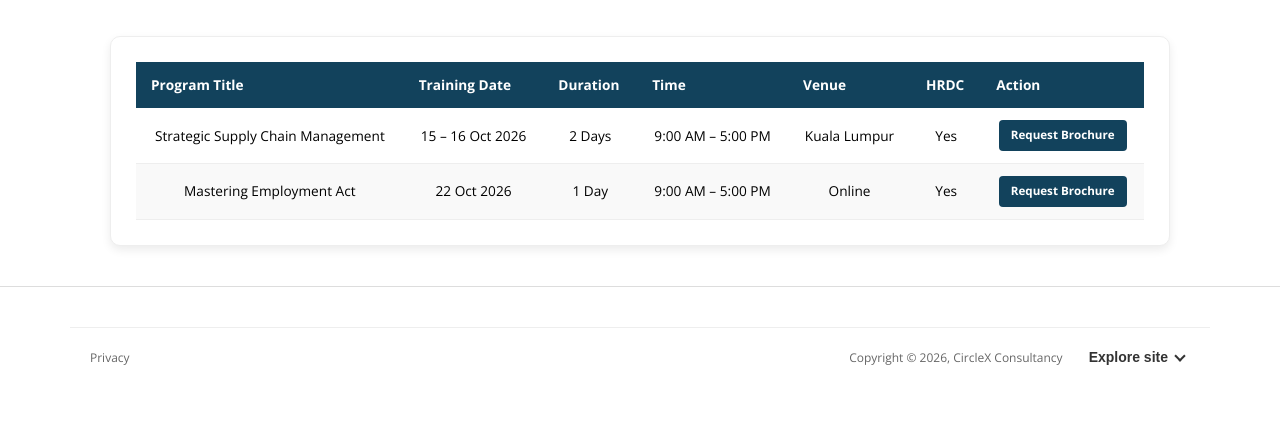
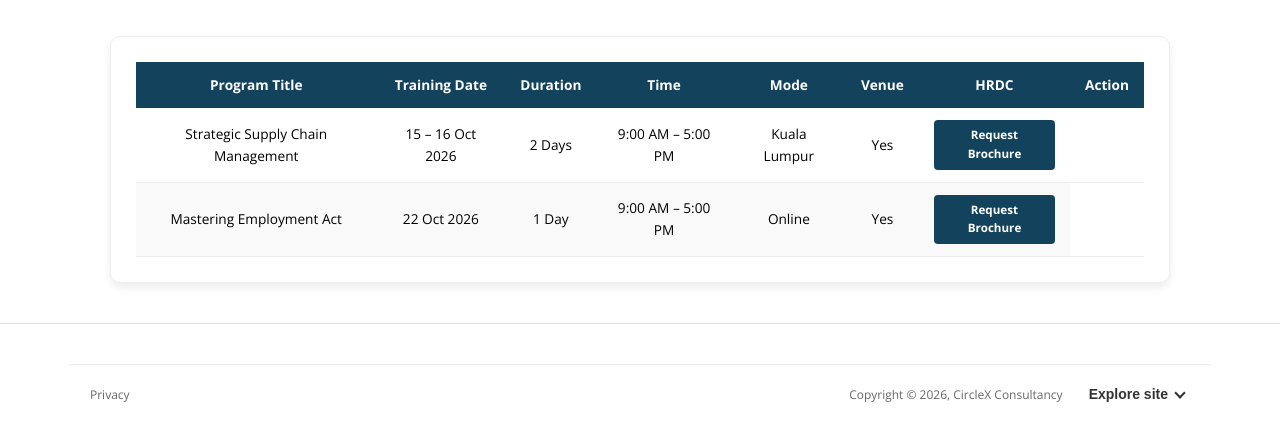
Before and after one commit to kiaarjen27/cxcons, a Jekyll site: the page built from public-training.html, in a window 1280 px wide, cut to the strip 487-911 px from the top of the page. Built offline with Jekyll 4.4.1, drawn with Linux system fonts in a browser that asks for light colours.

Commit message:
Update public-training.html

```diff
--- a/public-training.html
+++ b/public-training.html
@@ -15,11 +15,12 @@ description: Explore upcoming public training programs by Circlex Consultancy. H
     <div class="card" style="overflow-x: auto;">
       <table style="width: 100%; border-collapse: collapse; font-size: 0.95em;">
         <thead>
-          <tr style="background-color: #12425c; color: white; text-align: left;">
+          <tr style="background-color: #12425c; color: white; text-align: center;">
             <th style="padding: 12px 15px;">Program Title</th>
             <th style="padding: 12px 15px;">Training Date</th>
             <th style="padding: 12px 15px;">Duration</th>
             <th style="padding: 12px 15px;">Time</th>
+            <th style="padding: 12px 15px;">Mode</th>
             <th style="padding: 12px 15px;">Venue</th>
             <th style="padding: 12px 15px;">HRDC</th>
             <th style="padding: 12px 15px;">Action</th>
```
